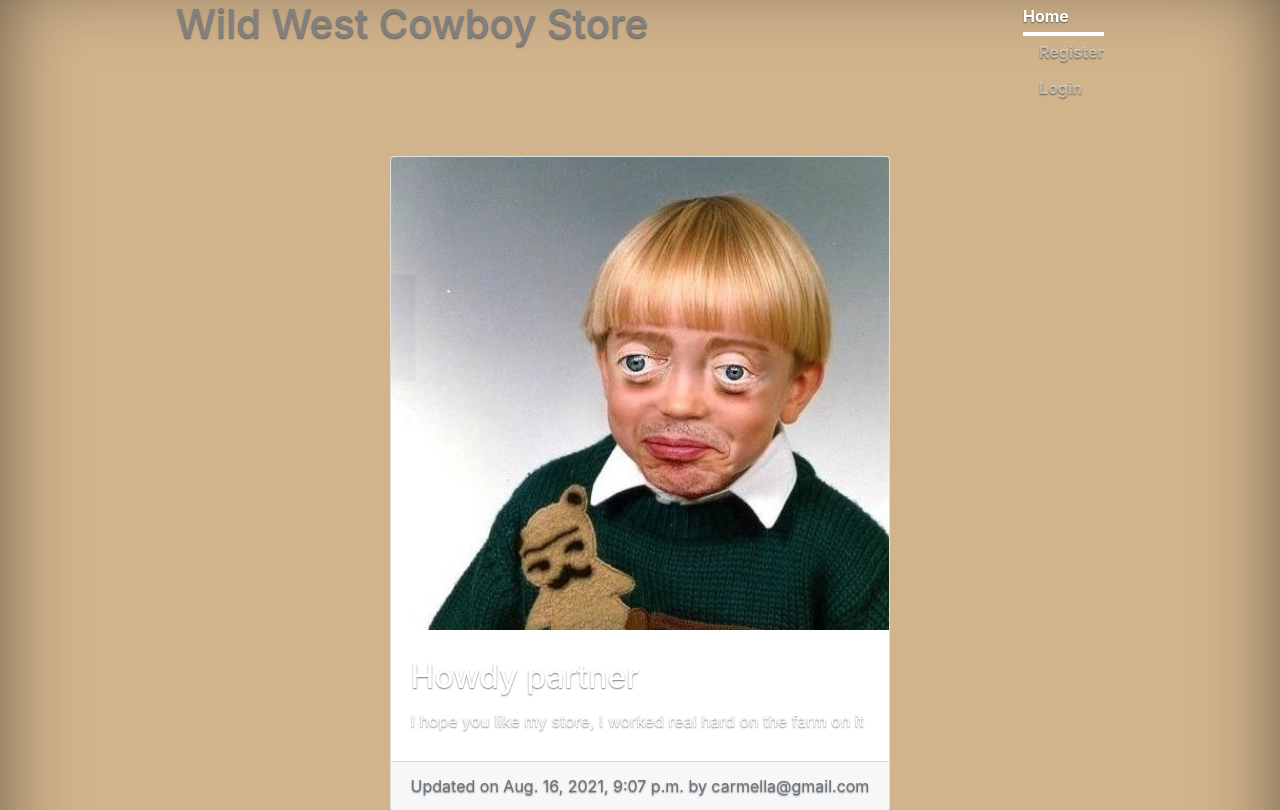
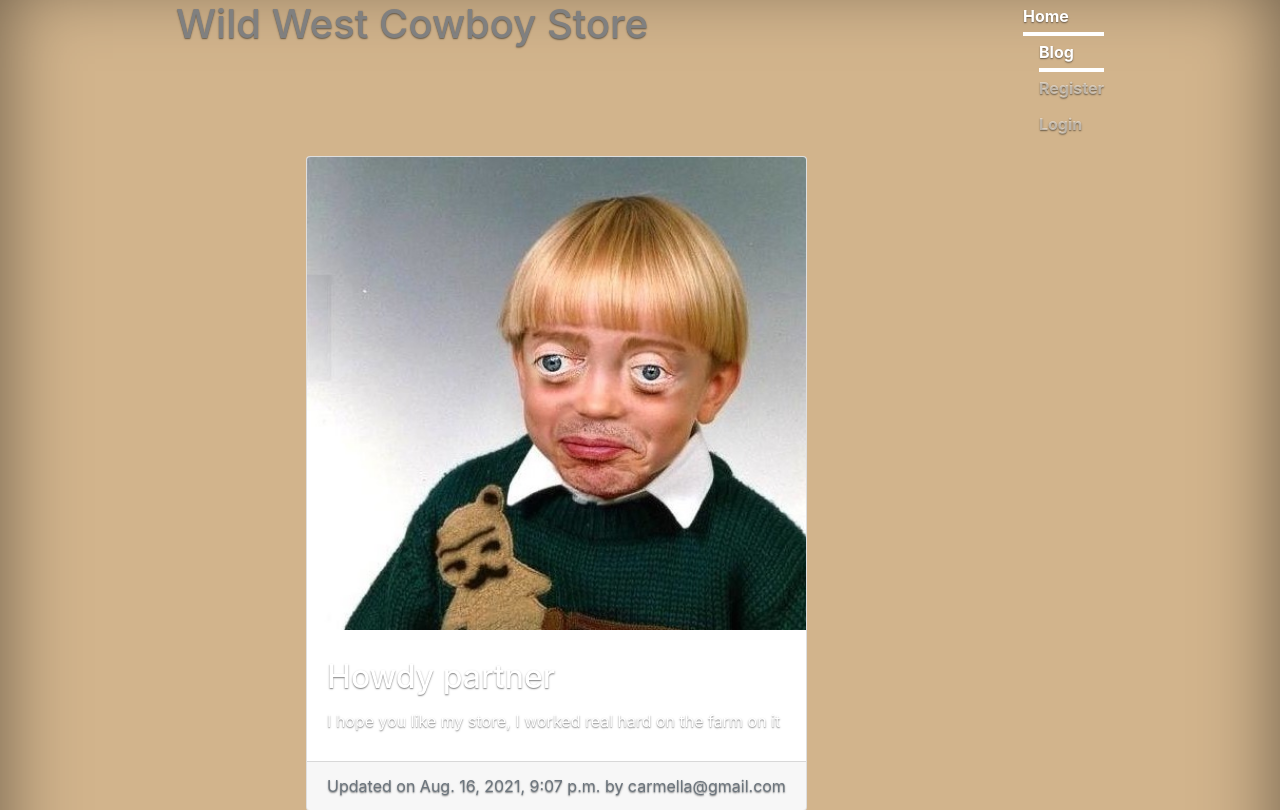
Before and after one commit to Earthman12/wild_west_cowboy_store_site, a Django app: a page that uses templates/snippets/header.html in a window 1280 px wide. Shown: the part 24-834 px from the top of the page. Run offline with Django 3.2, Linux system fonts and the light colour scheme; data comes from the database, SQL or seed files in the repository; some libraries are stand-ins or nearby versions.

Commit message:
Making the blog have its own view rather than be on the store front

```diff
--- a/blog/urls.py
+++ b/blog/urls.py
@@ -1,5 +1,6 @@
 from django.urls import path
 from blog.views import (
+    blog_home_view,
     create_blog_view,
     detail_blog_view,
     edit_blog_view,
@@ -9,6 +10,7 @@ from blog.views import (
 app_name = 'blog'
 
 urlpatterns = [
+    path('', blog_home_view, name = "blog_home"),
     path('create/', create_blog_view, name =  "create"),
     #   '<slug>' will make the url the slug name of the blog post
     path('<slug>/', detail_blog_view, name =  "detail"),
--- a/blog/views.py
+++ b/blog/views.py
@@ -1,12 +1,52 @@
 from django.shortcuts import get_object_or_404, render, redirect
 from django.db.models import Q  # 'Q lookup' for searching
 from django.http import HttpResponse
+from operator import attrgetter
+from django.core.paginator import EmptyPage, PageNotAnInteger, Paginator
 
 from blog.models import BlogPost
 from blog.forms import CreateBlogPostForm, UpdateBlogPostForm
 from account.models import Account
 
+#   Constant we define, is 1 for testing
+BLOG_POSTS_PER_PAGE = 5
+
 # Create your views here.
+
+def blog_home_view(request):
+
+    context = {}
+
+    #   Functionality to accept a query as input
+    query = ""
+    #   If it is a get request
+    if request.GET:
+        #   Search for the parameter 'q'. This will get the value of 'q', if it is nothing, give it default value of nothing ''. Prevents issues with empty parameters from the url
+        query = request.GET.get('q', '')
+        #   Whether or not we have/find parameter 'q' we return it to the template to display in the search bar
+        context['query'] = str(query)
+
+    #   Query all the blog posts but we want to sort them. This line is going to query all the blog_posts and then sort the list based on the key 'date_updated' and then it will reverse it so the newest post will be at the top
+    blog_posts = sorted(get_blog_queryset(query), key = attrgetter('date_updated'), reverse = True)
+    #context['blog_posts'] = blog_posts
+
+    #   Pagination, the structure of it will usually be the same for most sites. Only changes are the parameter names and the query set that is passed to the input of the paginator
+    #   Get the property 'page' and set a default value of 1
+    page = request.GET.get('page', 1)
+    #
+    blog_posts_paginator = Paginator(blog_posts, BLOG_POSTS_PER_PAGE)
+
+    try:
+        blog_posts = blog_posts_paginator.page(page)
+    except PageNotAnInteger:
+        blog_posts = blog_posts_paginator.page(BLOG_POSTS_PER_PAGE)
+    except EmptyPage:
+        blog_posts = blog_posts_paginator.page(blog_posts_paginator.num_pages)
+
+    context['blog_posts'] = blog_posts
+
+    return render(request, "blog/blog_home.html", context)
+
 
 def create_blog_view(request):
 
--- a/templates/snippets/header.html
+++ b/templates/snippets/header.html
@@ -92,6 +92,7 @@
                 {% if request.user.is_authenticated %}
                     <p>
                         <a class="nav-link active" href = "{% url 'home' %}">Home</a>
+                        <a class="nav-link active" href = "{% url 'blog:blog_home' %}">Blog</a>
                         <a class="nav-link" href = "{% url 'account' %}">Account</a>
                         <a class="nav-link" href = "{% url 'logout' %}">Logout</a>
                     </p>
@@ -99,6 +100,7 @@
                 {% else %}
                     <p>
                         <a class="nav-link active" href = "{% url 'home' %}">Home</a>
+                        <a class="nav-link active" href = "{% url 'blog:blog_home' %}">Blog</a>
                         <a class="nav-link" href = "{% url 'register' %}">Register</a>
                         <a class="nav-link" href = "{% url 'login' %}">Login</a>
                     </p>
```
Also changed, not shown: blog/templates/blog/blog_home.html (added, +8 -0 lines).
